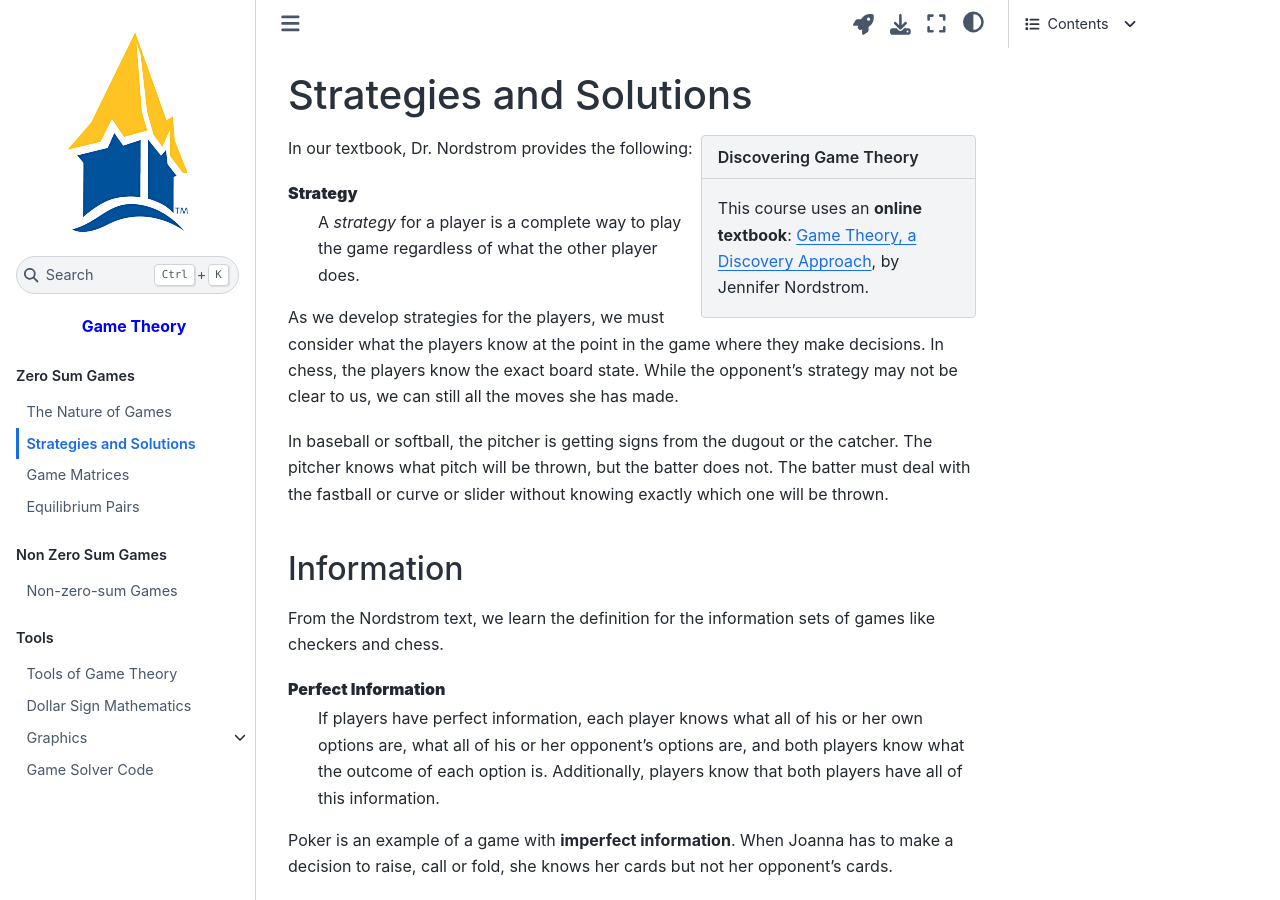
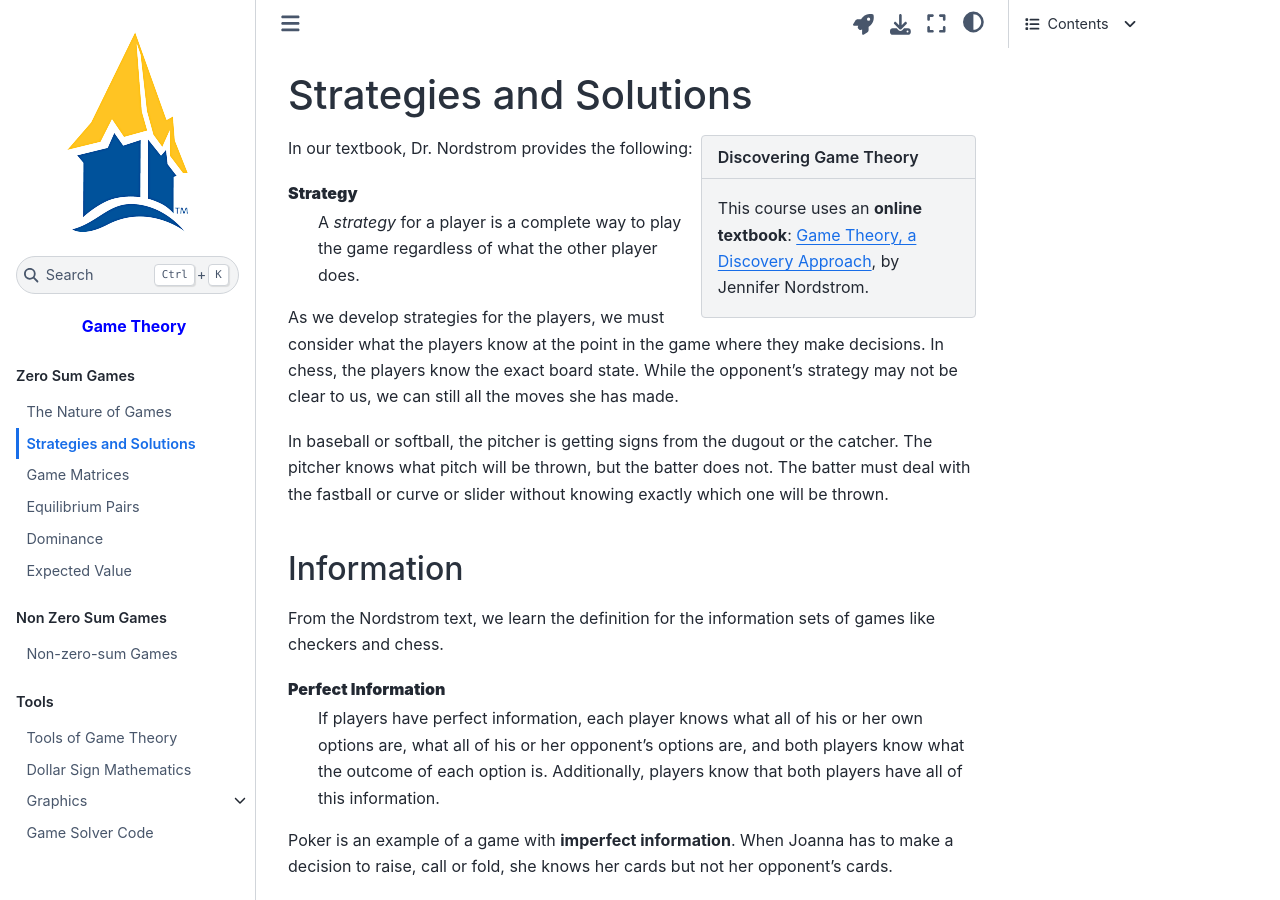
Before and after one commit to StraightDraw/game, a Jupyter Book: the page built from Z1.ipynb, in a window 1280 px wide and 900 px high. Built offline with Jupyter Book 1.0.4 settings and Sphinx 7.4.7 and the Sphinx Book theme 1.1.4, drawn with Linux system fonts in a browser that asks for light colours; some of the changed lines change nothing that is shown.

Commit message:
Adding dominance content

```diff
--- a/_toc.yml
+++ b/_toc.yml
@@ -9,6 +9,8 @@ parts:
     - file: Z1
     - file: Z2
     - file: Z3
+    - file: Z4
+    - file: Z5
   - caption: Non Zero Sum Games
     chapters:
     - file: N0
```
Also changed, not shown: Z0.ipynb, Z1.ipynb, Z4.ipynb (added), Z5.ipynb (added).
